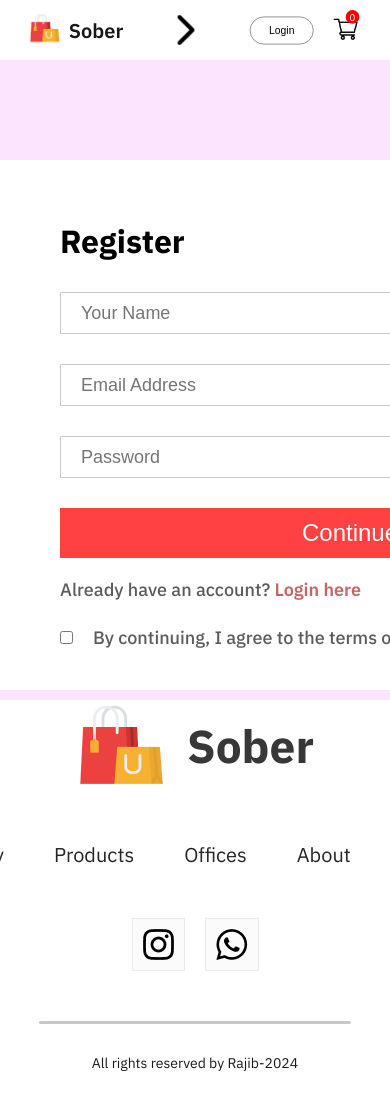
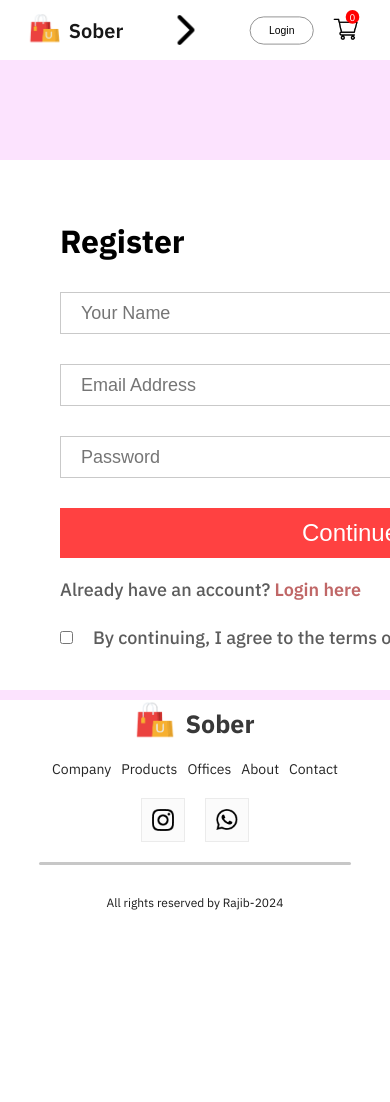
Before and after one commit to saidul-islam-rajib/E-Commerce, a React (Create React App) app in the folder frontend/: page /login in a window 390 px wide. Shown: the top 1102 px of the page. After the commit the page ends 940 px from the top, so only its background shows below. Built offline with nearby package versions, Linux system fonts and the light colour scheme.

Commit message:
responsive footer

```diff
--- a/frontend/src/Components/Footer/Footer.css
+++ b/frontend/src/Components/Footer/Footer.css
@@ -1,42 +1,48 @@
-.footer{
+.footer {
   display: flex;
   flex-direction: column;
   justify-content: center;
   align-items: center;
   gap: 50px;
 }
-.footer-logo{
+
+.footer-logo {
   display: flex;
   align-items: center;
   gap: 20px;
 }
-.footer-logo p{
+
+.footer-logo p {
   color: #383838;
   font-size: 46px;
   font-weight: 700;
 }
 
-.footer-links{
+.footer-links {
   display: flex;
   list-style: none;
   gap: 50px;
   color: #252525;
   font-size: 20px;
 }
-.footer-links li{
+
+.footer-links li {
   cursor: pointer;
 }
-.footer-social-icon{
+
+.footer-social-icon {
   display: flex;
   gap: 20px;
 }
-.footer-icons-container{
+
+.footer-icons-container {
   padding: 10px;
   padding-bottom: 6px;
   background: #fbfbfb;
   border: 1px solid #ebebeb;
 }
-.footer-copyright{
+
+.footer-copyright {
   display: flex;
   flex-direction: column;
   align-items: center;
@@ -47,10 +53,41 @@
   font-size: 14px;
 }
 
-.footer-copyright hr{
+.footer-copyright hr {
   width: 80%;
   border: none;
   border-radius: 10px;
   height: 3px;
   background: #c7c7c7;
 }
+
+@media(max-width:800px) {
+  .footer {
+    gap: 20px;
+  }
+
+  .footer-logo {
+    gap: 10px;
+    align-items: end;
+  }
+
+  .footer-logo img {
+    width: 40px;
+  }
+
+  .footer-logo p {
+    font-size: 25px;
+  }
+
+  .footer-links {
+    font-size: 14px;
+    gap: 10px;
+  }
+
+  .footer-social-icon img {
+    width: 22px;
+  }
+  .footer-copyright{
+    font-size: 12px;
+  }
+}
```
Also changed, not shown: frontend/src/Components/Footer/Footer.jsx (indentation only). Lines whose indentation alone changed are shown as unchanged.
